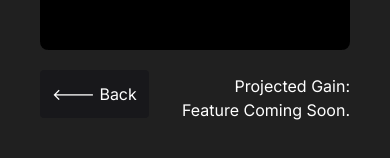
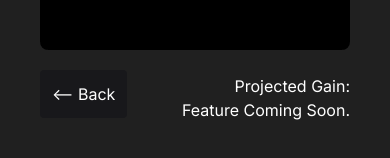
Before and after one commit to Fuitsuku/habit-tracker-2.0, a Next.js app: page /tasks in a window 390 px wide. Shown: the part 570-728 px from the top of the page. Built offline with nearby package versions, Linux system fonts and the light colour scheme.

Commit message:
Changed the length of the back button because it was being cut off on mobile.

```diff
--- a/app/rewards/page.tsx
+++ b/app/rewards/page.tsx
@@ -275,7 +275,7 @@ export default function RewardsPage() {
           className="bg-zinc-900 text-white border-none p-3 rounded w-30"
           onClick={handleNaviBack}
         >
-          &lt;--- Back
+          &lt;-- Back
         </button>
         <button
           onClick={monthlyReset} // Reset rewards
--- a/app/tasks/page.tsx
+++ b/app/tasks/page.tsx
@@ -292,7 +292,7 @@ export default function TasksPage() {
                       className="bg-zinc-900 text-white border-none p-3 rounded w-30"
                       onClick={() => handleNaviBack()} // Reset rewards
                     >
-                        &lt;--- Back
+                        &lt;-- Back
                     </button>
                 </div>
 
```
